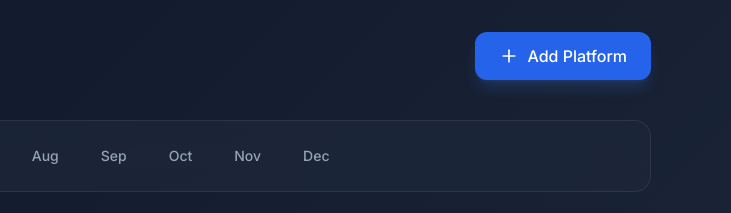
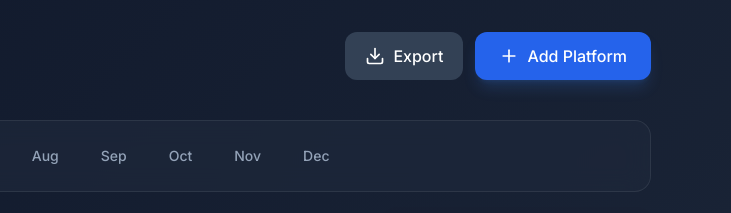
Before and after one commit to MayorAJ/Vaulttrack, a plain HTML site: page index.html in a window 1280 px wide. Shown: the top 213 px of the page, 549-1280 px from the left. Drawn offline with nearby package versions, Linux system fonts and the light colour scheme.

Commit message:
Add CSV export grouped by month with monthly totals (v1.0.3)

```diff
--- a/index.html
+++ b/index.html
@@ -137,10 +137,16 @@
                     </h1>
                     <p class="text-slate-400 mt-1">Track your savings across Nigerian platforms against inflation</p>
                 </div>
-                <button onclick="openAddModal()" class="bg-blue-600 hover:bg-blue-500 text-white px-6 py-3 rounded-xl flex items-center gap-2 transition-all shadow-lg shadow-blue-500/20 font-medium">
-                    <i data-lucide="plus" class="w-5 h-5"></i>
-                    Add Platform
-                </button>
+                <div class="flex items-center gap-3">
+                    <button onclick="exportToCSV()" class="bg-slate-700 hover:bg-slate-600 text-white px-5 py-3 rounded-xl flex items-center gap-2 transition-all font-medium">
+                        <i data-lucide="download" class="w-5 h-5"></i>
+                        Export
+                    </button>
+                    <button onclick="openAddModal()" class="bg-blue-600 hover:bg-blue-500 text-white px-6 py-3 rounded-xl flex items-center gap-2 transition-all shadow-lg shadow-blue-500/20 font-medium">
+                        <i data-lucide="plus" class="w-5 h-5"></i>
+                        Add Platform
+                    </button>
+                </div>
             </div>
         </header>
 
@@ -435,7 +441,84 @@
             if (principal <= 0) return 0;
             return (data.interest / principal) * 12 * 100;
         }
+          // Export to CSV, grouped by month with monthly totals (opens in Excel)
+        function exportToCSV() {
+            if (state.platforms.length === 0) {
+                alert('Nothing to export yet. Add a platform first.');
+                return;
+            }
 
+            const headers = ['Month', 'Platform', 'Type', 'Initial Balance', 'Deposits/Withdrawals', 'Interest/Yield', 'Current Balance', 'APY (%)'];
+            const rows = [headers];
+
+            for (let i = 0; i < 12; i++) {
+                // Platforms that exist and have any value in this month
+                const monthPlatforms = state.platforms.filter(p =>
+                    p.startMonth <= i &&
+                    (p.data[i].initial !== 0 || p.data[i].additional !== 0 || p.data[i].interest !== 0)
+                );
+
+                if (monthPlatforms.length === 0) continue;
+
+                let tInitial = 0, tDeposits = 0, tInterest = 0, tBalance = 0;
+
+                monthPlatforms.forEach(p => {
+                    const d = p.data[i];
+                    const balance = calculateMonthBalance(p, i);
+                    const apy = calculateAPY(p, i);
+
+                    tInitial += d.initial;
+                    tDeposits += d.additional;
+                    tInterest += d.interest;
+                    tBalance += balance;
+
+                    rows.push([
+                        months[i],
+                        p.name,
+                        p.type,
+                        d.initial.toFixed(2),
+                        d.additional.toFixed(2),
+                        d.interest.toFixed(2),
+                        balance.toFixed(2),
+                        apy.toFixed(2)
+                    ]);
+                });
+
+                const principal = tInitial + tDeposits;
+                const totalAPY = principal > 0 ? (tInterest / principal) * 12 * 100 : 0;
+
+                rows.push([
+                    months[i],
+                    'TOTAL',
+                    '',
+                    tInitial.toFixed(2),
+                    tDeposits.toFixed(2),
+                    tInterest.toFixed(2),
+                    tBalance.toFixed(2),
+                    totalAPY.toFixed(2)
+                ]);
+
+                rows.push([]); // blank separator row between months
+            }
+
+            const csv = rows.map(row =>
+                row.map(cell => {
+                    const s = String(cell);
+                    return /[",\n]/.test(s) ? '"' + s.replace(/"/g, '""') + '"' : s;
+                }).join(',')
+            ).join('\n');
+
+            const blob = new Blob(['\uFEFF' + csv], { type: 'text/csv;charset=utf-8;' });
+            const url = URL.createObjectURL(blob);
+            const a = document.createElement('a');
+            const date = new Date().toISOString().split('T')[0];
+            a.href = url;
+            a.download = `vaulttrack-${date}.csv`;
+            document.body.appendChild(a);
+            a.click();
+            document.body.removeChild(a);
+            URL.revokeObjectURL(url);
+        }
         // Rendering
         function renderDashboard() {
             const container = document.getElementById('platformsList');
```
Also changed, not shown: 1 other file.
